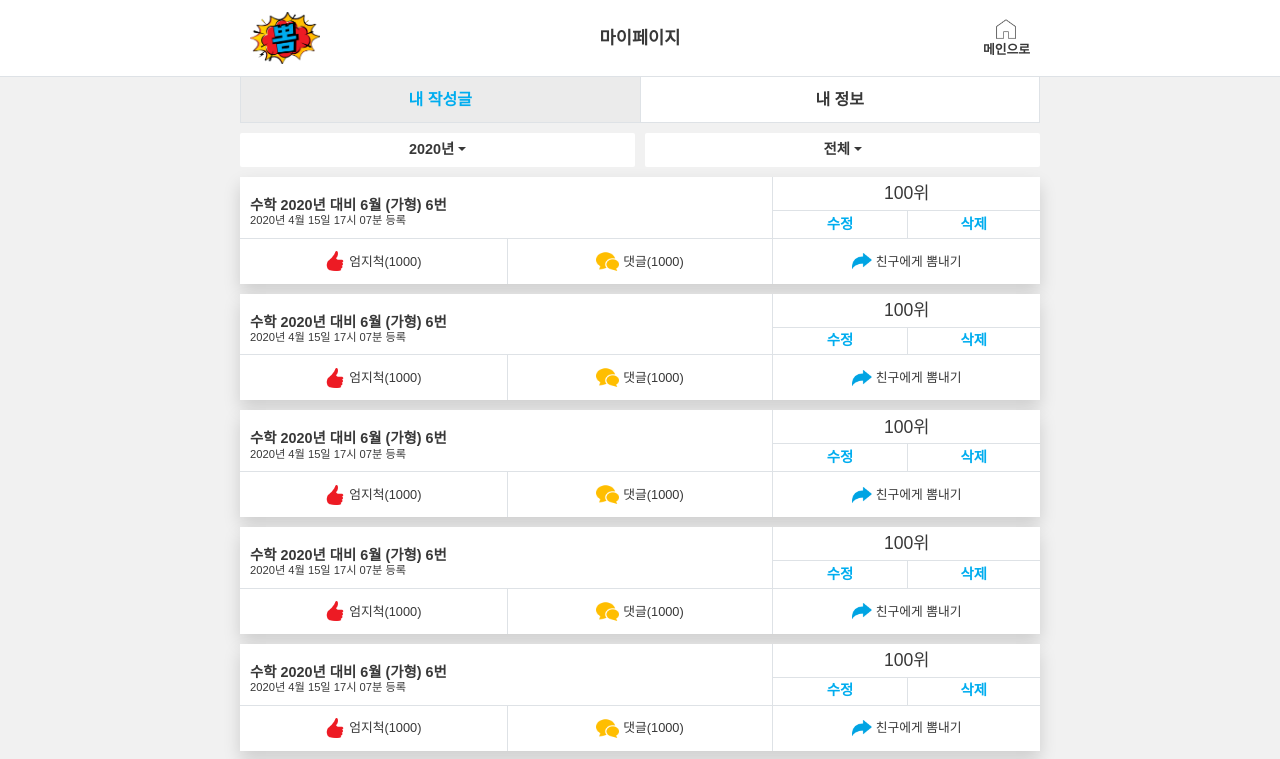
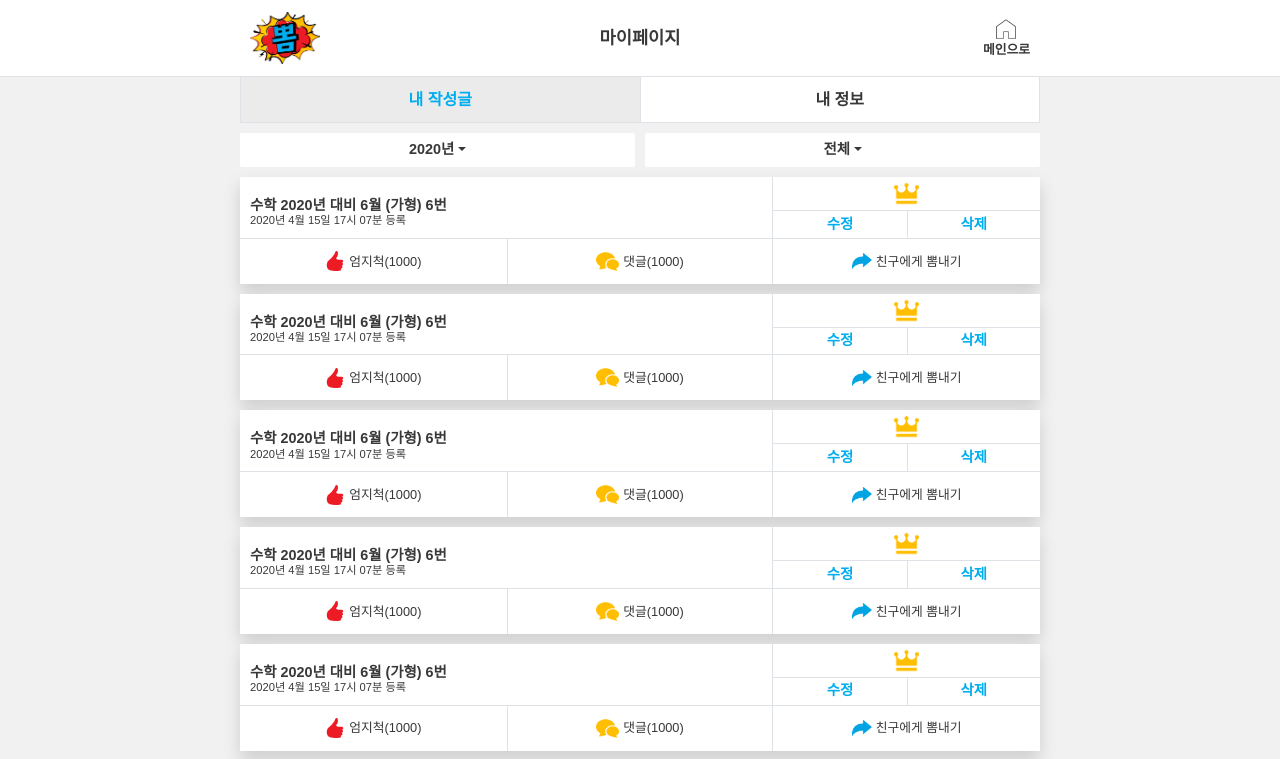
Before and after one commit to DohwanKim/vue-chami, a Vue app: page /myPage in a window 1280 px wide. Shown: the top 759 px of the page. Built offline with nearby package versions, Linux system fonts and the light colour scheme.

Commit message:
feat: confirm - 1.2

```diff
--- a/src/assets/scss/style.scss
+++ b/src/assets/scss/style.scss
@@ -373,6 +373,9 @@
       font-size: 1.1rem;
       @include all-center;
 
+      img {
+        width: 25px;
+      }
     }
 
     .my-page__items--buttons {
--- a/src/views/myPageView.vue
+++ b/src/views/myPageView.vue
@@ -62,7 +62,7 @@
                 </b-col>
                 <b-col cols="4">
                   <div style="height: 55%" class="my-page__items--ranking border-bottom">
-                    100위
+                    <img src="@/assets/icons/imgBaseIcons/comment-gold.png" alt="">
                   </div>
                   <div style="height: 45%" class="my-page__items--buttons border-bottom">
                     <div>
```
